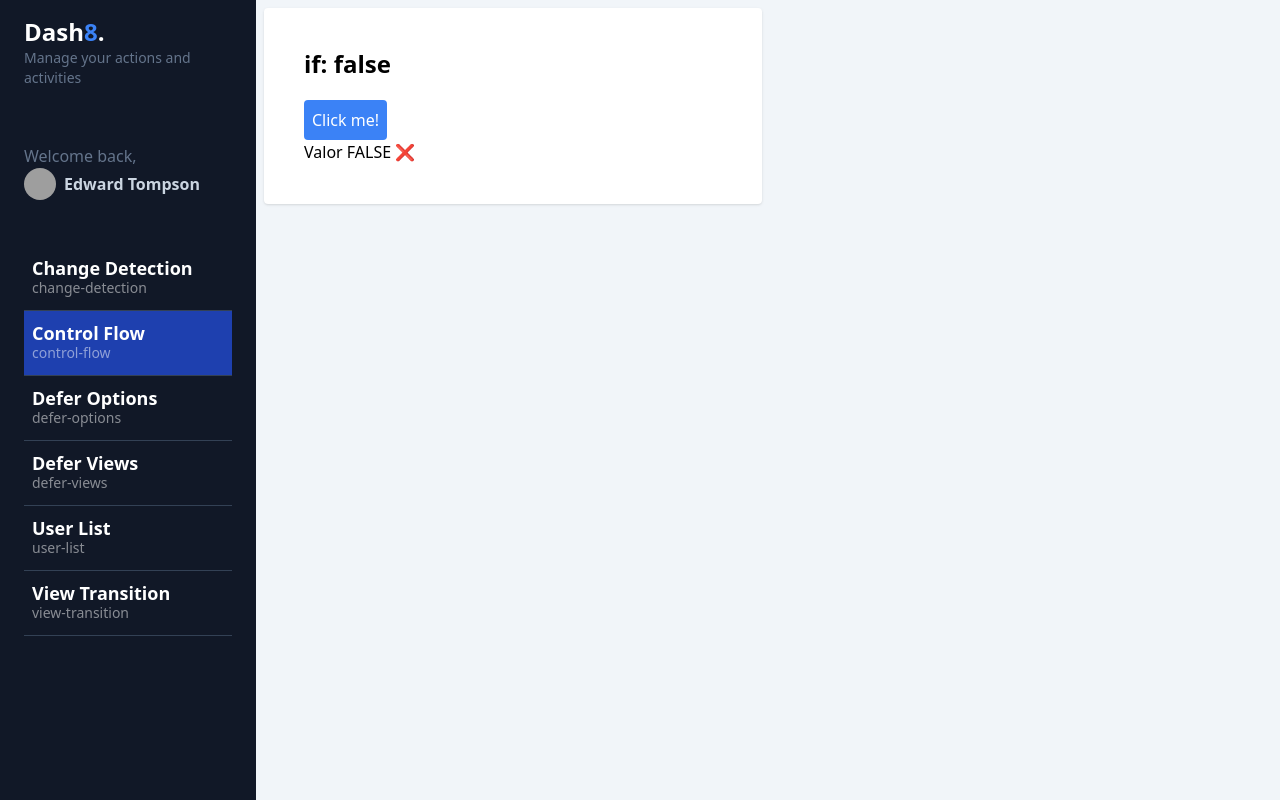
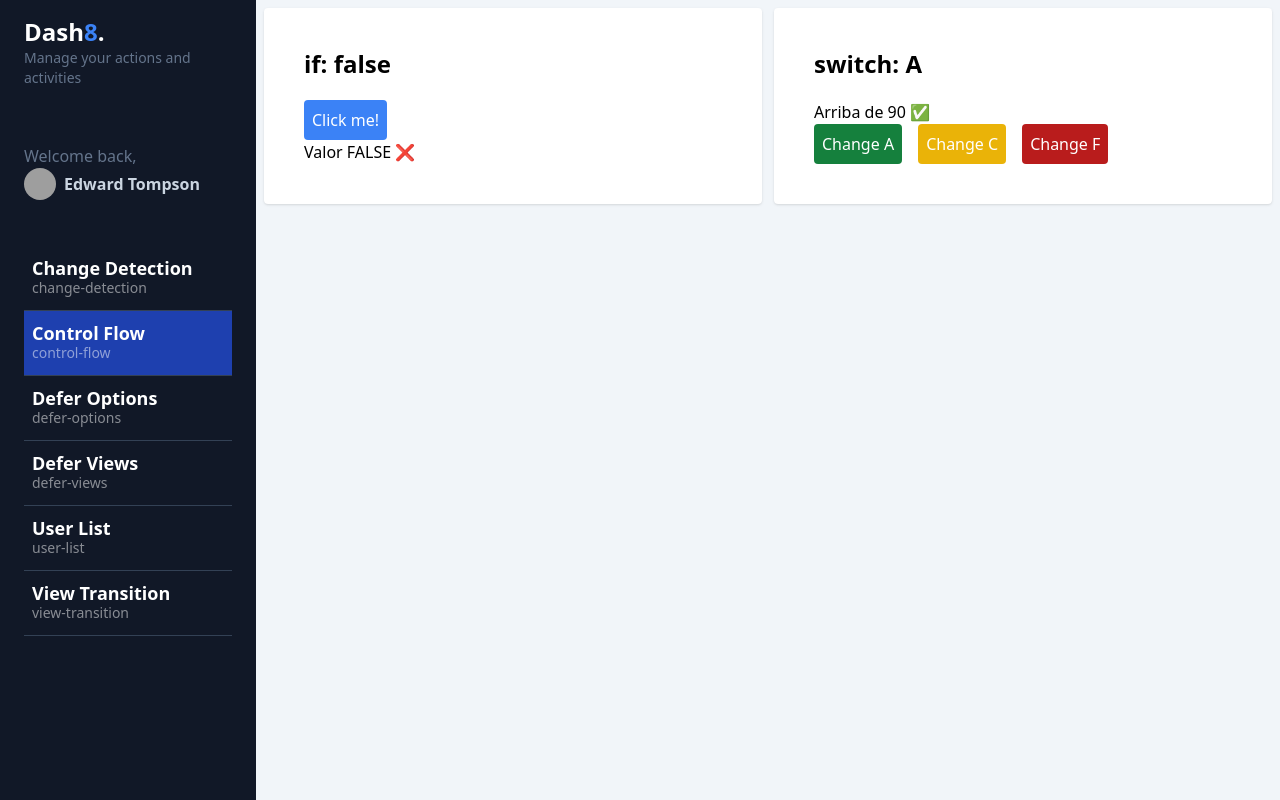
Before and after one commit to abelborit/angular-v17-dashboard-app, an Angular app: page /dashboard/control-flow in a window 1280 px wide. Built offline with nearby package versions, Linux system fonts and the light colour scheme; grey boxes are pictures that could not be loaded.

Commit message:
[FEAT] new sintaxis Control Flow: @switch

```diff
--- a/src/app/dashboard/pages/control-flow-page/control-flow-page.component.html
+++ b/src/app/dashboard/pages/control-flow-page/control-flow-page.component.html
@@ -15,4 +15,39 @@
     <p>Valor FALSE ❌</p>
     }
   </div>
+
+  <div class="bg-white rounded shadow p-10">
+    <h2 class="text-2xl font-bold mb-5">switch: {{ grade() }}</h2>
+
+    @switch (grade()) { @case ("A") {
+    <p>Arriba de 90 ✅</p>
+    } @case ("C") {
+    <p>Arriba de 70 🔶</p>
+    } @default {
+    <p>Abajo de 50 ❌</p>
+    } }
+
+    <div class="flex gap-4">
+      <button
+        class="p-2 bg-green-700 rounded text-white"
+        (click)="changeGrade('A')"
+      >
+        Change A
+      </button>
+
+      <button
+        class="p-2 bg-yellow-500 rounded text-white"
+        (click)="changeGrade('C')"
+      >
+        Change C
+      </button>
+
+      <button
+        class="p-2 bg-red-700 rounded text-white"
+        (click)="changeGrade('F')"
+      >
+        Change F
+      </button>
+    </div>
+  </div>
 </section>
--- a/src/app/dashboard/pages/control-flow-page/control-flow-page.component.ts
+++ b/src/app/dashboard/pages/control-flow-page/control-flow-page.component.ts
@@ -9,8 +9,13 @@ import { Component, signal } from '@angular/core';
 })
 export default class ControlFlowPageComponent {
   public showContent = signal<boolean>(false);
+  public grade = signal<'A' | 'C' | 'F'>('A');
 
   public toggleShowContent() {
     this.showContent.update((currentValue) => !currentValue);
   }
+
+  public changeGrade(newGrade: 'A' | 'C' | 'F') {
+    this.grade.update(() => newGrade);
+  }
 }
```
